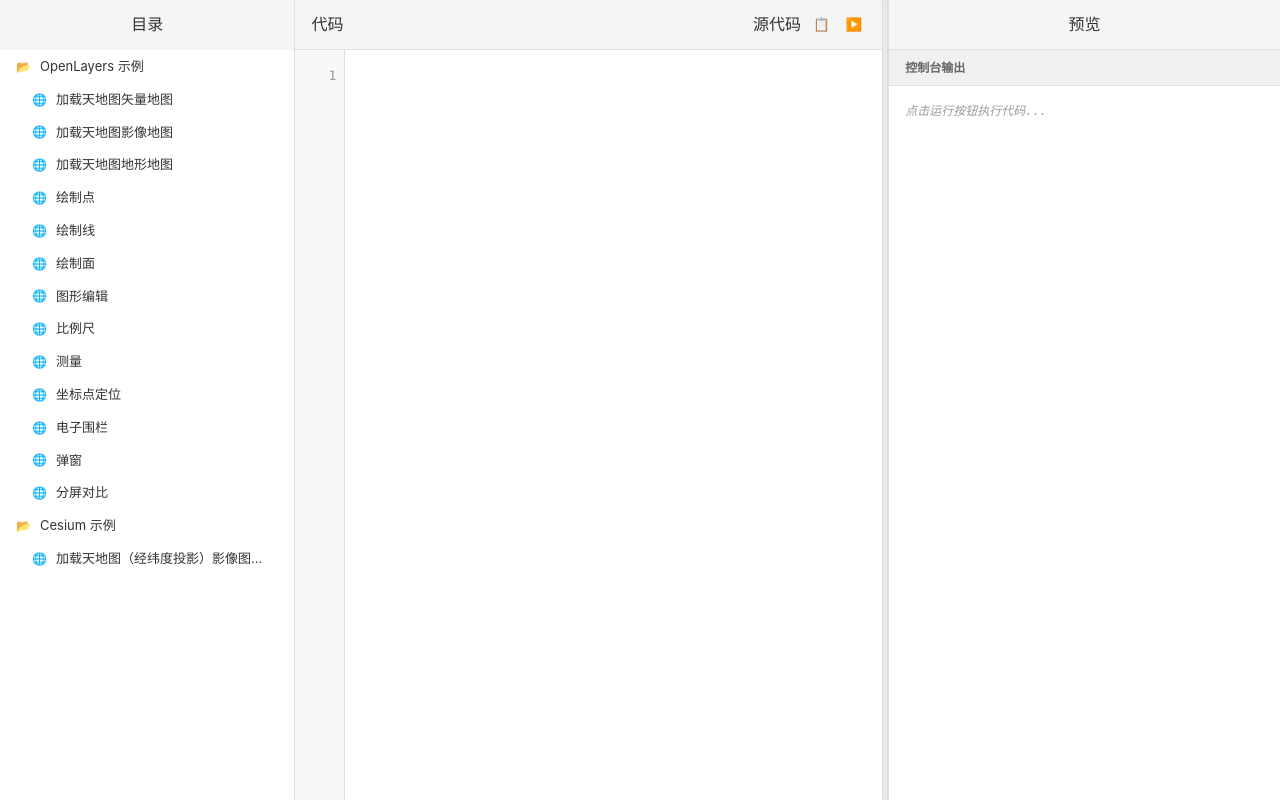
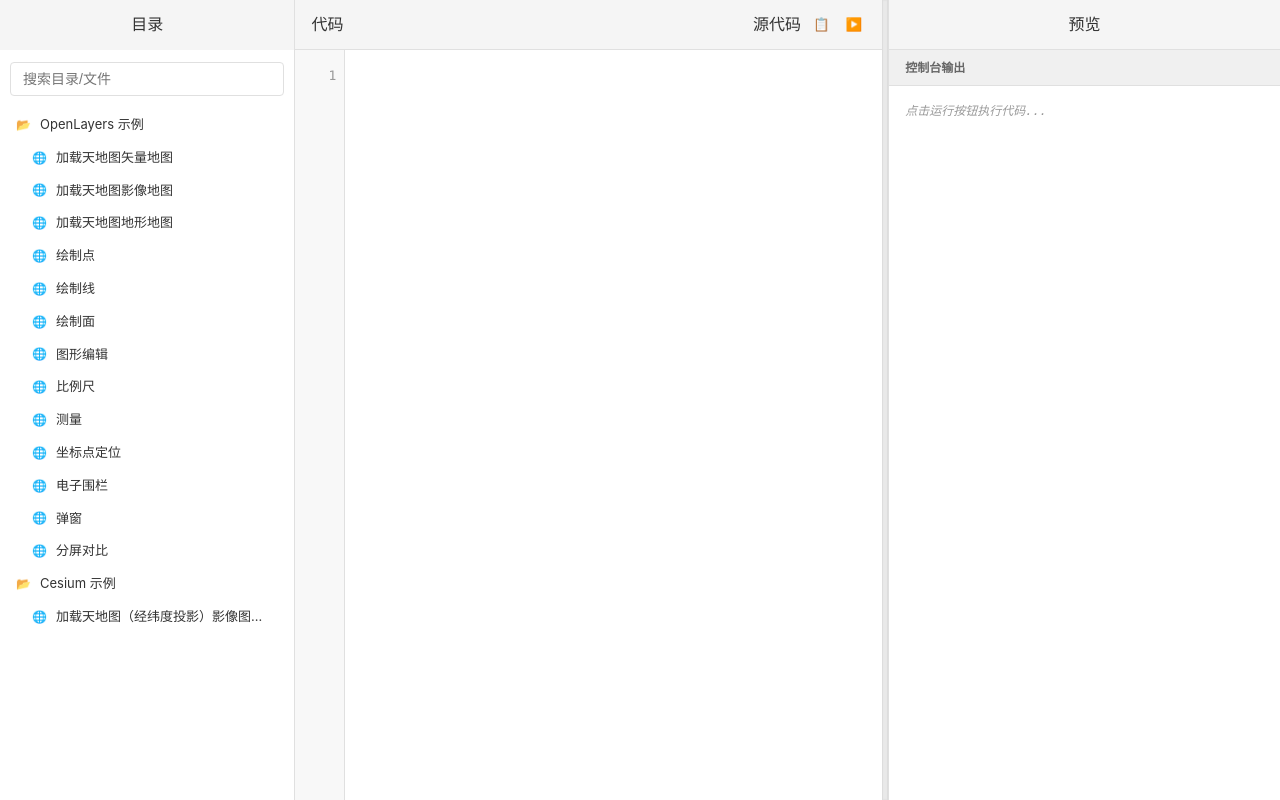
Before and after one commit to LivWei/myself, a Vue app: page /code-display in a window 1280 px wide. Built offline with nearby package versions, Linux system fonts and the light colour scheme; the HTML template or start-up script is replaced by a standard one.

Commit message:
增加搜索

```diff
--- a/src/components/CodeSidebar.vue
+++ b/src/components/CodeSidebar.vue
@@ -2,9 +2,16 @@
   <div class="sidebar">
     <div class="folder-tree">
       <h4 class="section-title">目录</h4>
+      <input
+        v-model="searchText"
+        class="search-input"
+        type="text"
+        placeholder="搜索目录/文件"
+        @input="onSearch"
+      />
       <div class="tree-container">
         <TreeNode
-          v-for="node in fileTree"
+          v-for="node in filteredFileTree"
           :key="node.id"
           :node="node"
           :selected-file-id="selectedFileId"
@@ -17,7 +24,7 @@
 </template>
 
 <script setup lang="ts">
-import { ref, defineEmits, defineProps, onMounted } from 'vue'
+import { ref, defineEmits, defineProps, onMounted, computed } from 'vue'
 import TreeNode from './TreeNode.vue'
 import {
   buildFileTree,
@@ -39,6 +46,37 @@ const emit = defineEmits<{
 
 // 文件树数据
 const fileTree = ref<TreeNodeType[]>([])
+
+// 搜索文本
+const searchText = ref('')
+
+// 递归过滤树
+function filterTree(nodes: TreeNodeType[], keyword: string): TreeNodeType[] {
+  if (!keyword) return nodes
+  const result: TreeNodeType[] = []
+  for (const node of nodes) {
+    if (node.type === 'file') {
+      if (node.name.toLowerCase().includes(keyword.toLowerCase())) {
+        result.push({ ...node })
+      }
+    } else if (node.type === 'directory' && node.children) {
+      const filteredChildren = filterTree(node.children, keyword)
+      if (node.name.toLowerCase().includes(keyword.toLowerCase()) || filteredChildren.length > 0) {
+        result.push({
+          ...node,
+          expanded: true, // 搜索时自动展开
+          children: filteredChildren,
+        })
+      }
+    }
+  }
+  return result
+}
+
+// 计算属性：过滤后的树
+const filteredFileTree = computed(() => {
+  return filterTree(fileTree.value, searchText.value)
+})
 
 // 初始化文件树
 const initFileTree = async () => {
@@ -86,6 +124,11 @@ const getAllFiles = (nodes: TreeNodeType[]): CodeExample[] => {
   return files
 }
 
+// 搜索时自动展开目录
+const onSearch = () => {
+  // 这里不需要做额外处理，filterTree已自动展开匹配目录
+}
+
 // 生命周期
 onMounted(async () => {
   await initFileTree()
@@ -109,6 +152,21 @@ defineExpose({
   color: #333333;
   overflow-y: auto;
   border-right: 1px solid #e0e0e0;
+}
+
+.search-input {
+  width: calc(100% - 20px);
+  box-sizing: border-box;
+  padding: 8px 12px;
+  margin: 12px 10px;
+  border: 1px solid #e0e0e0;
+  border-radius: 4px;
+  font-size: 14px;
+  outline: none;
+  transition: border-color 0.2s;
+}
+.search-input:focus {
+  border-color: #007acc;
 }
 
 .section-title {
```
